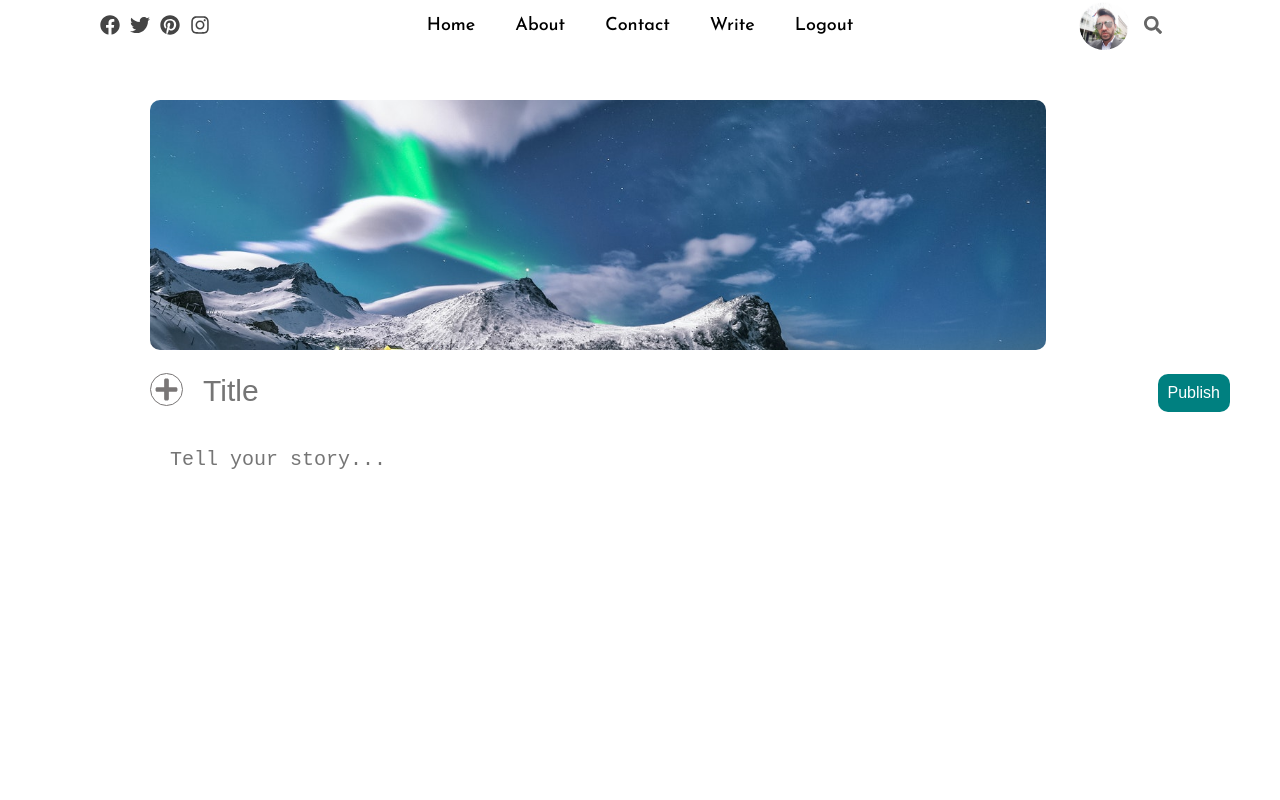
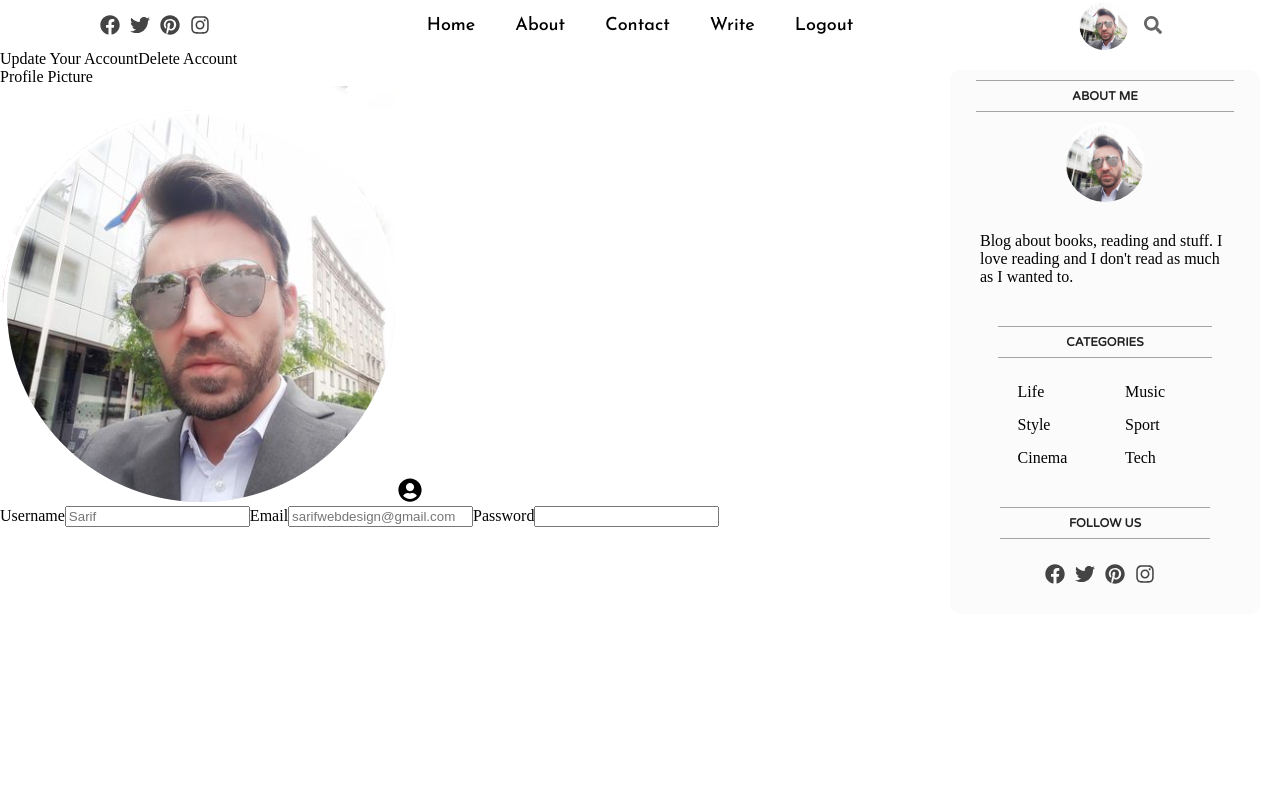
Before and after one commit to SJuras/MERN-Blog, a React (Create React App) app in the folder BlogWebsite/client/: page / in a window 1280 px wide. Shown: the top 800 px of the page. Built offline with nearby package versions, Linux system fonts and the light colour scheme; the HTML template or start-up script is replaced by a standard one.

Commit message:
v1.1.7 working on a settings component.

```diff
--- a/BlogWebsite/client/src/App.js
+++ b/BlogWebsite/client/src/App.js
@@ -2,12 +2,13 @@ import TopBar from './topbar/TopBar';
 import Home from './pages/home/Home';
 import Single from './pages/single/Single';
 import Write from './pages/write/Write';
+import Settings from './pages/settings/Settings';
 
 function App() {
   return (
     <>
       <TopBar />
-      <Write />
+      <Settings />
     </>
   );
 }
--- /dev/null
+++ b/BlogWebsite/client/src/pages/settings/Settings.css
@@ -0,0 +1,8 @@
+
+.settings {
+  display: flex;
+}
+
+.settingsWrapper {
+  flex: 9;
+}
--- /dev/null
+++ b/BlogWebsite/client/src/pages/settings/Settings.jsx
@@ -0,0 +1,36 @@
+import React from 'react'
+import './Settings.css'
+import Sidebar from '../../sidebar/Sidebar';
+import ProfilePic from '../../assets/profilePicMe.png';
+
+import { FaUserCircle } from "react-icons/fa";
+
+export default function Settings(){
+  return(
+    <div className="settings">
+      <div className="settingsWrapper">
+        <div className="settingsTitle">
+          <span className="settingsUpdateTitle">Update Your Account</span>
+          <span className="settingsDeleteTitle">Delete Account</span>
+        </div>
+        <form className="settingsForm">
+          <label>Profile Picture</label>
+          <div className="settingsProfilePic">
+            <img src={ProfilePic} alt="profile picture" />
+            <label htmlFor="fileInput">
+              <FaUserCircle style={{ fontSize: "24px", cursor: "pointer" }} />
+            </label>
+            <input type="file" id="fileInput" style={{ display: "none" }}/>
+          </div>
+          <label>Username</label>
+          <input type="text" placeholder="Sarif" />
+          <label>Email</label>
+          <input type="email" placeholder="sarifwebdesign@gmail.com" />
+          <label>Password</label>
+          <input type="password" />
+        </form>
+      </div>
+      <Sidebar />
+    </div>
+  );
+}
```
